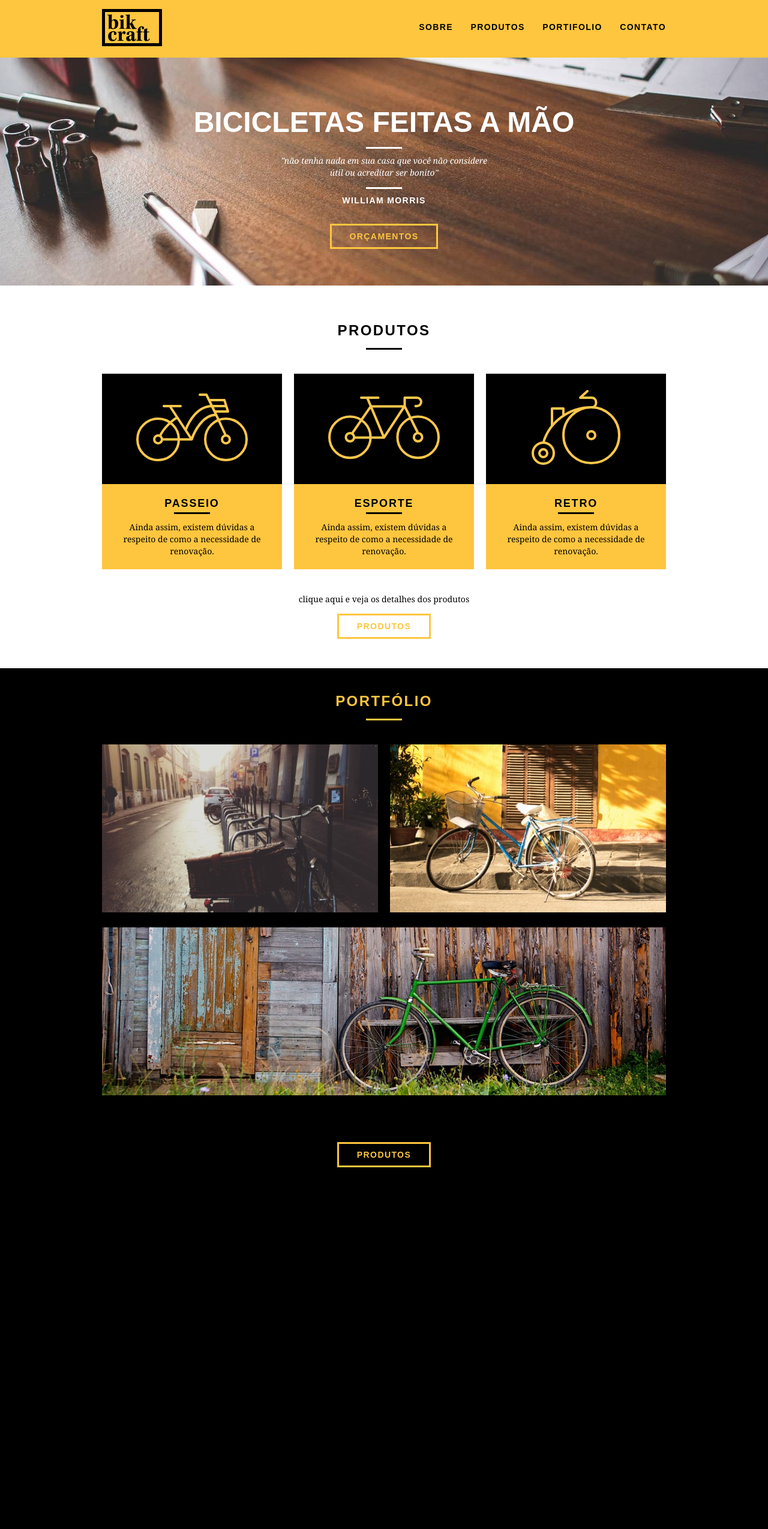
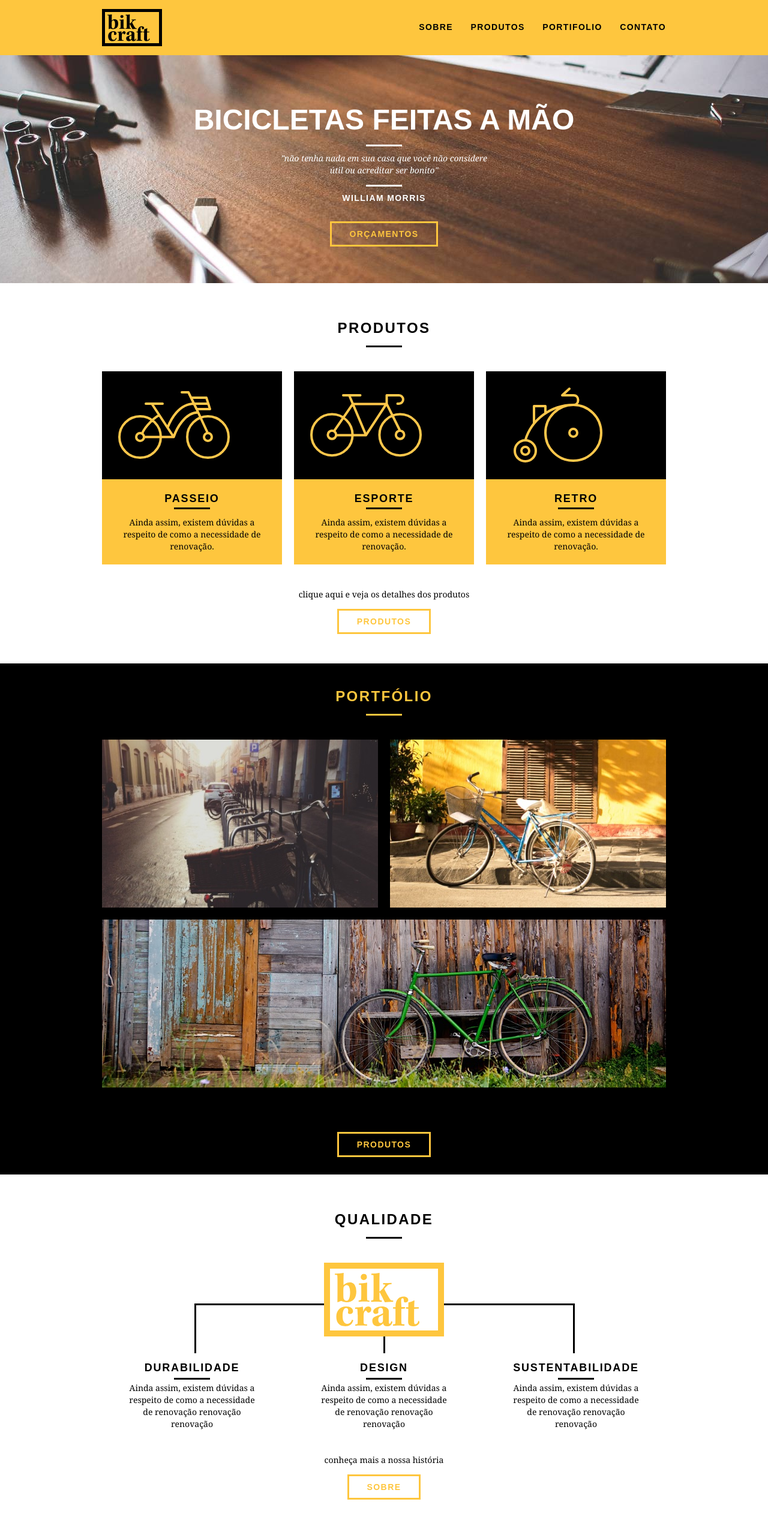
Before and after one commit to Talesb/bikcraft-origamid, a PHP site: page / in a window 1280 px wide. Shown: the whole page at 60% size. Before the commit the page ends 1946 px from the top, so only its background shows below. Run offline with PHP 8.4, Linux system fonts and the light colour scheme.

Commit message:
Criando bloco de qualidade

```diff
--- a/css/style.css
+++ b/css/style.css
@@ -8,6 +8,10 @@ p {
     font-family: Georgia, "Times New Roman", Times, serif;
     font-size: 14px;
     line-height: 20px;
+}
+
+img {
+    display: block;
 }
 
 .btn {
@@ -89,7 +93,7 @@ p {
     width: 100%;
     background: url("../img/bg.jpg") no-repeat center;
     background-size: cover;
-    margin-top: 96px;
+    margin-top: 92px;
     text-align: center;
     height: 380px;
     padding-top: 80px;
@@ -202,3 +206,51 @@ p {
 .portfolio .call p {
     color: #fff;
 }
+
+/* Qualidade */
+
+.qualidade {
+    padding: 60px 0;
+}
+
+.qualidade::after {
+    content: "";
+    width: 634px;
+    height: 83px;
+    display: block;
+    background: url("../img/linhas.svg") no-repeat;
+    position: absolute;
+    top: 215px;
+    right: 162px;
+}
+
+.qualidade img {
+    margin: 0 auto;
+}
+
+.qualidade_lista li {
+    text-align: center;
+    padding: 0 40px;
+}
+
+.qualidade_lista {
+    padding-top: 20px;
+}
+
+.qualidade_lista li h3 {
+    font-weight: bold;
+    font-size: 18px;
+    line-height: 25px;
+    text-transform: uppercase;
+    letter-spacing: 0.1em;
+    margin-top: 20px;
+}
+
+.qualidade_lista li h3:after {
+    content: "";
+    display: block;
+    width: 60px;
+    height: 3px;
+    background: #000;
+    margin: 4px auto;
+}
--- a/index.html
+++ b/index.html
@@ -100,6 +100,34 @@
 
     </section>
 
+
+    <section class="qualidade container">
+        <h2 class="subtitulo">Qualidade</h2>
+        <img src="img/bikcraft-qualidade.svg" alt="Bikcraft qualidade">
+        <ul class="qualidade_lista">
+            <li class="grid-1-3">
+                <h3>Durabilidade</h3>
+                <p>Ainda assim, existem dúvidas a respeito de como a necessidade de renovação renovação renovação</p>
+            </li>
+
+            <li class="grid-1-3">
+                <h3>Design</h3>
+                <p>Ainda assim, existem dúvidas a respeito de como a necessidade de renovação renovação renovação</p>
+            </li>
+
+            <li class="grid-1-3">
+                <h3>Sustentabilidade</h3>
+                <p>Ainda assim, existem dúvidas a respeito de como a necessidade de renovação renovação renovação</p>
+            </li>
+        </ul>
+
+        <div class="call">
+            <p>conheça mais a nossa história</p>
+            <a href="sobre.html" class="btn btn-preto">Sobre</a>
+        </div>
+
+    </section>
+
 </body>
 
 </html>
```
